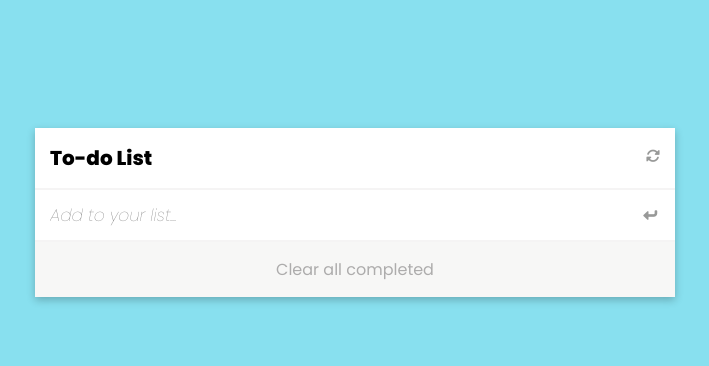
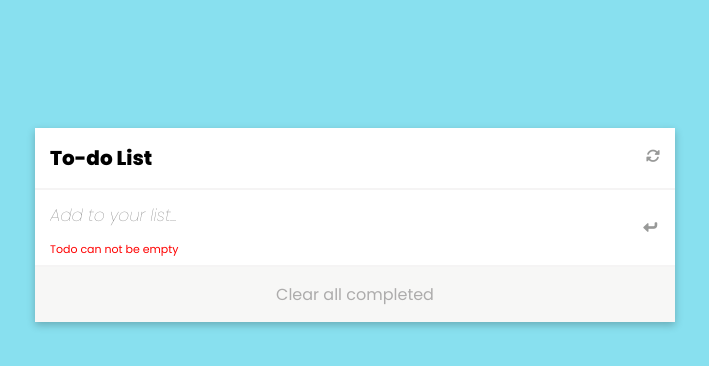
Before and after one commit to AnselemOdims/To-Do, a website built with webpack: page src/index.html in a window 1280 px wide. Both pictures are taken after a click on the element 934 px from the left and 215 px from the top of the page. Shown: the whole page, without its empty margins (285-994 px from the left). Built offline with nearby package versions, Linux system fonts and the light colour scheme.

Commit message:
Added an error display for empty input

```diff
--- a/src/helpers.js
+++ b/src/helpers.js
@@ -64,6 +64,7 @@ export default class Helper {
     const item = e.target;
     const parent = item.parentElement;
     const child = parent.children;
+    document.querySelector('.error').innerHTML = '';
     Utils.help('add', item, child[1], child[2].firstElementChild);
     document.querySelector('.todo-list ul').innerHTML = '';
     Helper.display();
--- a/src/index.html
+++ b/src/index.html
@@ -18,8 +18,9 @@
 					<a id="refresh"><i class="fas fa-sync-alt"></i></a>
 				</div>
 				<div class="form-container bottom">
-					<form>
+					<form autocomplete="off">
 						<input type="text" id="todo" placeholder="Add to your list..." />
+						<span class="error"></span>
 					</form>
 					<div class="enter">
 						<a href="#"><i class="fas fa-level-down-alt"></i></a>
--- a/src/style.css
+++ b/src/style.css
@@ -181,6 +181,11 @@ form > input::placeholder {
   color: red;
 }
 
+.error {
+  color: red;
+  font-size: 11px;
+}
+
 @keyframes rotate {
   100% {
     -webkit-transform: rotate(360deg);
--- a/src/utils.js
+++ b/src/utils.js
@@ -17,7 +17,11 @@ export default class Utils {
   static add() {
     const tasks = JSON.parse(localStorage.getItem('tasks')) || [];
     const todo = document.querySelector('#todo').value;
-    if (todo === '') return;
+    if (todo === '') {
+      document.querySelector('.error').innerText = 'Todo can not be empty';
+      return;
+    }
+    document.querySelector('.error').innerHTML = '';
     Utils.pushControl(tasks, todo);
     localStorage.setItem('tasks', JSON.stringify(tasks));
     Utils.render(todo, tasks.length);
```
Also changed, not shown: dist/bundle.js, dist/index.html.
